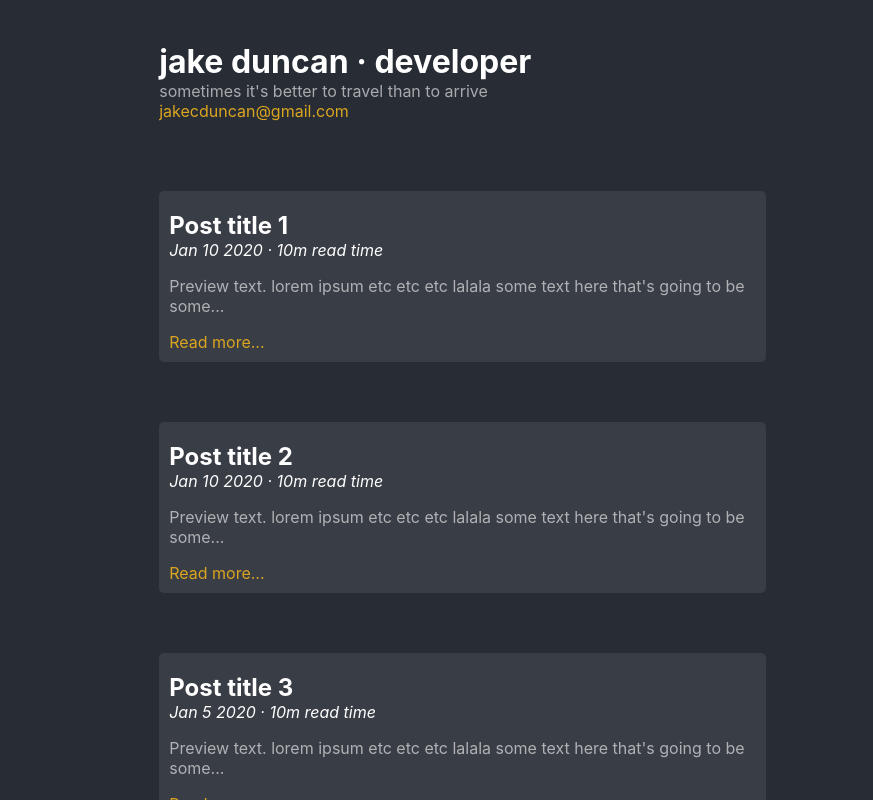
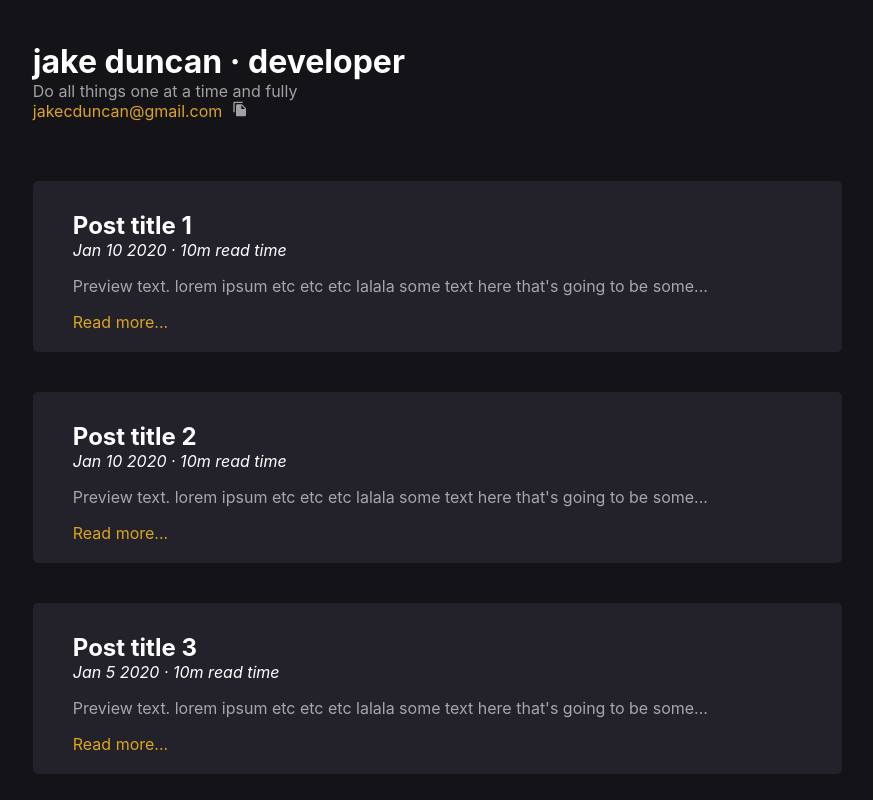
Before and after one commit to Jaked222/nextreactblog, a Next.js app: page / in a window 1280 px wide. Shown: the top 800 px of the page, without its empty margins (228-1101 px from the left). Built offline with nearby package versions, Linux system fonts and the light colour scheme.

Commit message:
Styling changes and copy button.

```diff
--- a/components/post.js
+++ b/components/post.js
@@ -59,13 +59,13 @@ export default function Post({ className, details }) {
             width: 80%;
             display: flex;
             flex-direction: column;
-            margin: 30px 0;
+            margin: 20px 0;
           }
 
           .post.withCard {
-            background: rgba(255, 255, 255, 0.08);
+            background: #23212a;
             border-radius: 5px;
-            padding: 10px;
+            padding: 20px 40px;
           }
 
           @media only screen and (max-width: 768px) {
--- a/pages/index.js
+++ b/pages/index.js
@@ -5,12 +5,42 @@ import posts from "../post-config";
 import { useRouter } from "next/router";
 import QuoteSection from "../components/quoteSection";
 import { displayQuoteSection } from "../site-config";
+import FileCopyIcon from "@material-ui/icons/FileCopy";
+import { useRef, useState } from "react";
 
 export default function Home() {
+  const [showCopied, setShowCopied] = useState(false);
   const router = useRouter();
+  const textAreaRef = useRef(null);
 
   let handleGoHomeClick = () => {
     router.push("/");
+  };
+
+  const handleCopyClick = () => {
+    let currentNode = textAreaRef.current;
+    if (document.body.createTextRange) {
+      const range = document.body.createTextRange();
+      range.moveToElementText(currentNode);
+      range.select();
+      document.execCommand("copy");
+      range.remove();
+    } else if (window.getSelection) {
+      const selection = window.getSelection();
+      const range = document.createRange();
+      range.selectNodeContents(currentNode);
+      selection.removeAllRanges();
+      selection.addRange(range);
+      document.execCommand("copy");
+      selection.removeAllRanges();
+    } else {
+      alert("Could not select text, Unsupported browser");
+    }
+
+    setShowCopied(true);
+    setTimeout(() => {
+      setShowCopied(false);
+    }, 1000);
   };
 
   return (
@@ -23,7 +53,29 @@ export default function Home() {
         <div className="page-title">
           <h1 onClick={handleGoHomeClick}>jake duncan &middot; developer</h1>
           {displayQuoteSection && <QuoteSection className="quote-text" />}
-          <a href="mailto:jakecduncan@gmail.com">jakecduncan@gmail.com</a>
+          <a href="mailto:jakecduncan@gmail.com">
+            <span ref={textAreaRef}>jakecduncan@gmail.com</span>
+          </a>
+          <FileCopyIcon
+            onClick={handleCopyClick}
+            style={{
+              color: "var(--secondary-text)",
+              fontSize: "1rem",
+              marginLeft: "10px",
+              cursor: "pointer",
+            }}
+          />
+          {showCopied && (
+            <span
+              style={{
+                color: "var(--secondary-text",
+                fontStyle: "italic",
+                margin: "0 0 0 10px",
+              }}
+            >
+              Copied to clipboard!
+            </span>
+          )}
         </div>
         {posts.map((postDetail) => {
           return (
--- a/site-config.js
+++ b/site-config.js
@@ -3,10 +3,8 @@ export const cardEnabled = true;
 export const quotes = [
   "Do all things one at a time and fully",
   "When it comes to practice, see nothing that happens as good or bad",
-  "Caretake this moment. Immerse yourself in its particulars.",
-  "an experiment is never a failure solely because it fails to achieve predicted results. An experiment is a failure only when it also fails adequately to test the hypothesis in question, when the data it produces don’t prove anything one way or another.",
-  "sometimes it's better to travel than to arrive",
-  "technology is the offspring of science. science is the offspring of rationality.",
+  "Sometimes it's better to travel than to arrive",
+  "Technology is the offspring of science. Science is the offspring of rationality.",
 ];
 
 export const displayQuoteSection = true;
--- a/styles.css
+++ b/styles.css
@@ -28,7 +28,7 @@ main {
   flex: 1;
   display: flex;
   flex-direction: column;
-  width: 60%;
+  width: 80%;
   height: 80%;
   margin-left: 20%;
   display: flex;
@@ -66,7 +66,7 @@ body {
   margin: 0;
   font-family: -apple-system, BlinkMacSystemFont, Segoe UI, Roboto, Oxygen,
     Ubuntu, Cantarell, Fira Sans, Droid Sans, Helvetica Neue, sans-serif;
-  background: #282c35;
+  background: #141317;
 }
 
 * {
```
